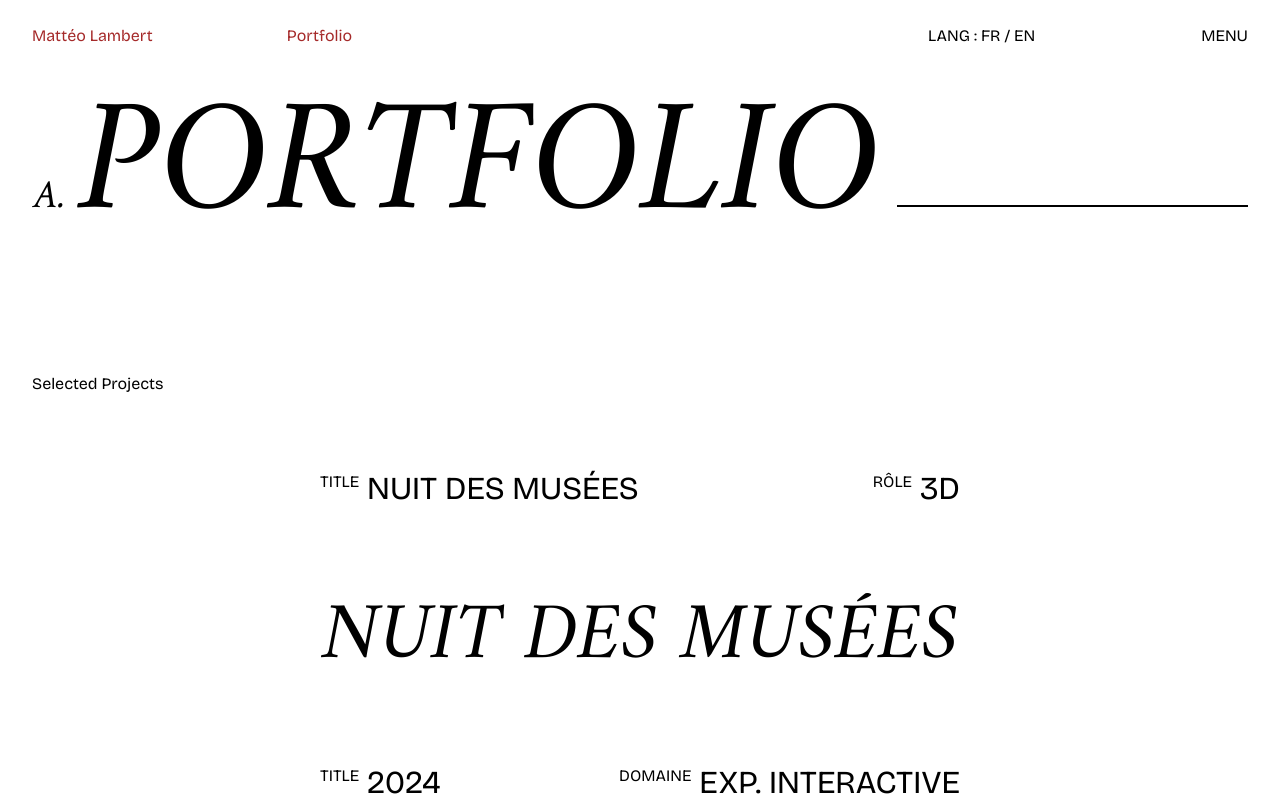
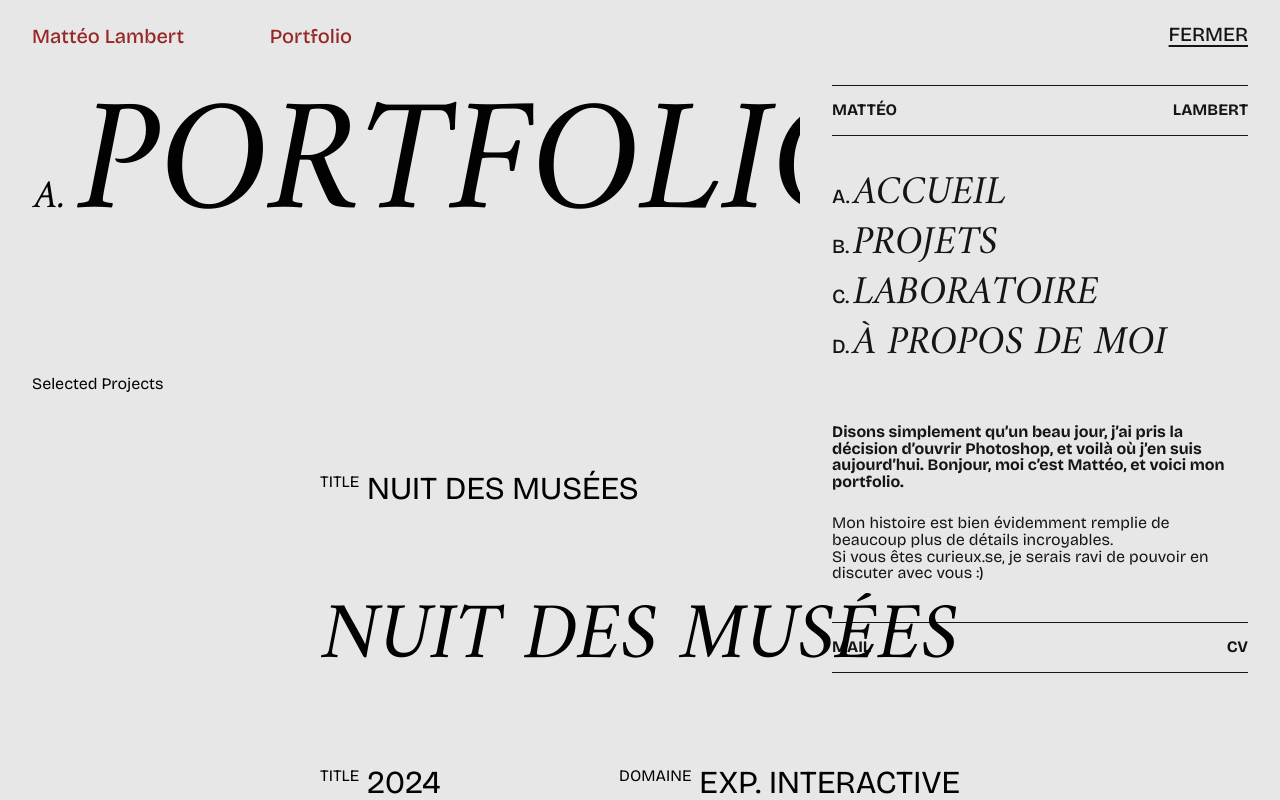
Before and after one commit to Lxnfeust/PortfolioWebsite, a SvelteKit app: page / in a window 1280 px wide. Shown: the top 800 px of the page. Built offline with nearby package versions, Linux system fonts and the light colour scheme.

Commit message:
feat: add menu

```diff
--- /dev/null
+++ b/src/lib/components/Menu.svelte
@@ -0,0 +1,54 @@
+<script lang="ts">
+	let { showMenu = $bindable() } = $props();
+
+	const navItems = [
+		{ number: 'A', name: 'Accueil', href: '/' },
+		{ number: 'B', name: 'Projets', href: '/projets' },
+		{ number: 'C', name: 'Laboratoire', href: '/laboratoire' },
+		{ number: 'D', name: 'À propos de moi', href: '/a-propos-de-moi' }
+	];
+</script>
+
+<div
+	class:translate-y-0={!showMenu}
+	class="fixed top-0 right-0 z-60 flex w-full max-w-120 -translate-y-full flex-col gap-10 bg-white px-8 pt-6 pb-8 text-theme-black transition duration-400"
+>
+	<button
+		onclick={() => (showMenu = !showMenu)}
+		class="cursor-pointer self-end text-xl leading-[105%] font-medium uppercase underline underline-offset-4"
+		>Fermer</button
+	>
+	<div class="flex justify-between border-y border-theme-black py-4">
+		<span class="leading-[105%] font-bold uppercase">Mattéo</span>
+		<span class="leading-[105%] font-bold uppercase">Lambert</span>
+	</div>
+	<div class="flex flex-col gap-16">
+		<nav>
+			<ul class="flex flex-col gap-4">
+				{#each navItems as navItem, i (i)}
+					<li>
+						<a href={navItem.href} class="flex items-end gap-1"
+							><span class="text-xl font-medium">{navItem.number}.</span><span
+								class="font-amiri text-4.5xl leading-[85%] uppercase italic">{navItem.name}</span
+							></a
+						>
+					</li>
+				{/each}
+			</ul>
+		</nav>
+		<div class="flex flex-col gap-6">
+			<p class="leading-[105%] font-bold">
+				Disons simplement qu’un beau jour, j’ai pris la décision d’ouvrir Photoshop, et voilà où
+				j’en suis aujourd’hui. Bonjour, moi c’est Mattéo, et voici mon portfolio.
+			</p>
+			<p class="leading-[105%]">
+				Mon histoire est bien évidemment remplie de beaucoup plus de détails incroyables. <br />
+				Si vous êtes curieux.se, je serais ravi de pouvoir en discuter avec vous :)
+			</p>
+		</div>
+	</div>
+	<div class="flex justify-between border-y border-theme-black py-4">
+		<span class="leading-[105%] font-bold uppercase">Mail</span>
+		<span class="leading-[105%] font-bold uppercase">CV</span>
+	</div>
+</div>
--- a/src/routes/+layout.svelte
+++ b/src/routes/+layout.svelte
@@ -1,35 +1,46 @@
-<script>
+<script lang="ts">
+	import Menu from '$lib/components/Menu.svelte';
 	import './layout.css';
 	import favicon from '$lib/assets/favicon.svg';
+
+	let showMenu: boolean = $state(false);
 
 	let { children } = $props();
 </script>
 
 <svelte:head><link rel="icon" href={favicon} /></svelte:head>
-<div class="flex flex-col h-full">
+<div class="flex h-full flex-col">
 	<header class="header">
 		<div class="header_item">
 			<div class="credits">
-					<span>Mattéo Lambert</span>
-					<span>Portfolio</span>
+				<span class="text-xl leading-[105%] font-medium">Mattéo Lambert</span>
+				<span class="text-xl leading-[105%] font-medium">Portfolio</span>
 			</div>
 		</div>
 		<div class="header_item">
 			<div class="lang_selector">
-					<span>LANG :&nbsp;</span>
+				<span class="text-xl leading-[105%] font-medium">LANG :&nbsp;</span>
 				<div class="lang">
-						<span>FR</span>
-						<span>&nbsp;/&nbsp;</span>
-						<span>EN</span>
+					<span class="text-xl leading-[105%] font-medium">FR</span>
+					<span class="text-xl leading-[105%] font-medium">&nbsp;/&nbsp;</span>
+					<span class="text-xl leading-[105%] font-medium">EN</span>
 				</div>
 			</div>
 			<div class="menu">
-					<span>MENU</span>
+				<button
+					onclick={() => (showMenu = !showMenu)}
+					class="cursor-pointer text-xl leading-[105%] font-medium uppercase underline underline-offset-4"
+					>Menu</button
+				>
+				<Menu bind:showMenu />
 			</div>
 		</div>
 	</header>
-	<main class="grow h-full max-h-[calc(100vh-72px)]" >
+	<main class="mt-18 h-full max-h-[calc(100vh-72px)] grow">
 		{@render children()}
 	</main>
-
 </div>
+<div
+	class="pointer-events-none fixed inset-0 z-50 h-full w-full bg-theme-black-opacity transition duration-400"
+	class:bg-theme-black-opacity={!showMenu}
+></div>
--- a/src/routes/layout.css
+++ b/src/routes/layout.css
@@ -1,22 +1,29 @@
 @import 'tailwindcss';
 
 @font-face {
-  font-family: "metal";
-  src: url("$lib/assets/fonts/Metal/Metal-Regular.ttf") format("truetype");
+	font-family: 'metal';
+	src: url('$lib/assets/fonts/Metal/Metal-Regular.ttf') format('truetype');
 }
 
 @font-face {
-  font-family: "amiri";
-  src: url("$lib/assets/fonts/Amiri/Amiri-Italic.ttf") format("truetype");
+	font-family: 'amiri';
+	src: url('$lib/assets/fonts/Amiri/Amiri-Italic.ttf') format('truetype');
 }
 
 @font-face {
-  font-family: "bricolage-grotesque";
-  src: url("$lib/assets/fonts/Bricolage_Grotesque/BricolageGrotesque-VariableFont.ttf") format("truetype");
+	font-family: 'bricolage-grotesque';
+	src: url('$lib/assets/fonts/Bricolage_Grotesque/BricolageGrotesque-VariableFont.ttf')
+		format('truetype');
 }
 
 @theme {
-    --font-sans:"bricolage-grotesque"
+	--font-sans: 'bricolage-grotesque';
+	--font-amiri: 'amiri';
+	--font-metal: 'metal';
+	--color-theme-white: #eeeded;
+	--color-theme-black: rgb(21, 21, 21);
+	--color-theme-black-opacity: rgba(21, 21, 21, 0.1);
+	--text-4\.5xl: 40px;
 }
 
 /* ------------------------------------------ BODY ------------------------------------------ */
@@ -26,13 +33,13 @@ body {
 	height: 100vh;
 }
 
-
 /* ------------------------------------------ HEADER ------------------------------------------ */
 
 .header {
+	position: fixed;
 	display: flex;
 	justify-content: space-between;
-    width: 100%;
+	width: calc(100% - 4rem);
 	margin: 24px 0px;
 }
 
@@ -61,7 +68,6 @@ body {
 	display: flex;
 }
 
-
 /* Heading */
 .heading {
 	display: flex;
@@ -74,6 +80,7 @@ body {
 	align-items: baseline;
 	gap: 1rem;
 	position: sticky;
+	pointer-events: none;
 }
 
 .heading.project_page {
@@ -113,7 +120,6 @@ body {
 
 .container_home {
 	display: flex;
-    align-items: top;
 	flex-direction: column;
 	gap: 120px;
 }
@@ -304,7 +310,6 @@ body {
 	text-transform: uppercase;
 	line-height: 80%;
 	font-size: 2rem;
-    width: 3rem;
 	display: flex;
 	flex-direction: row;
 	justify-content: end;
@@ -379,7 +384,6 @@ body {
 	height: 2px;
 	background-color: #151515;
 }
-
 
 /* ------------------------------------------ PAGE PROJECT ------------------------------------------ */
 
```
Lines whose indentation alone changed are shown as unchanged.
